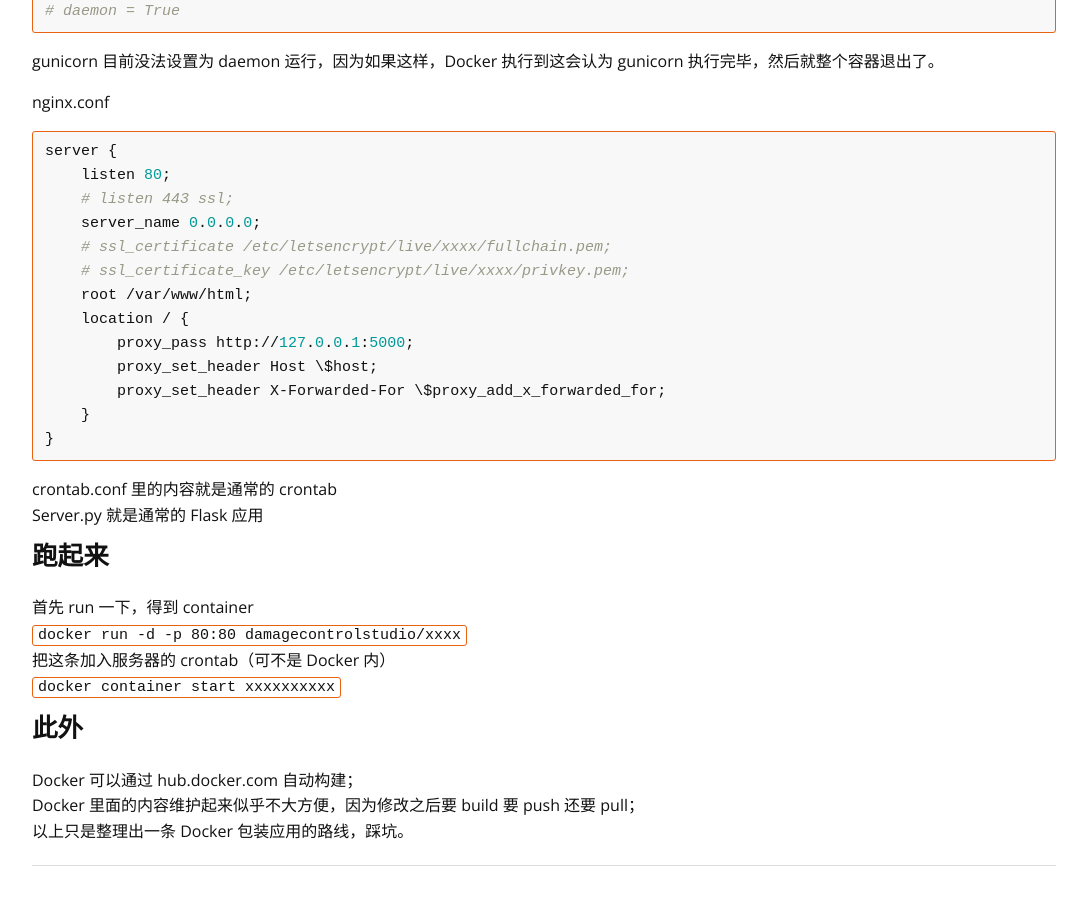
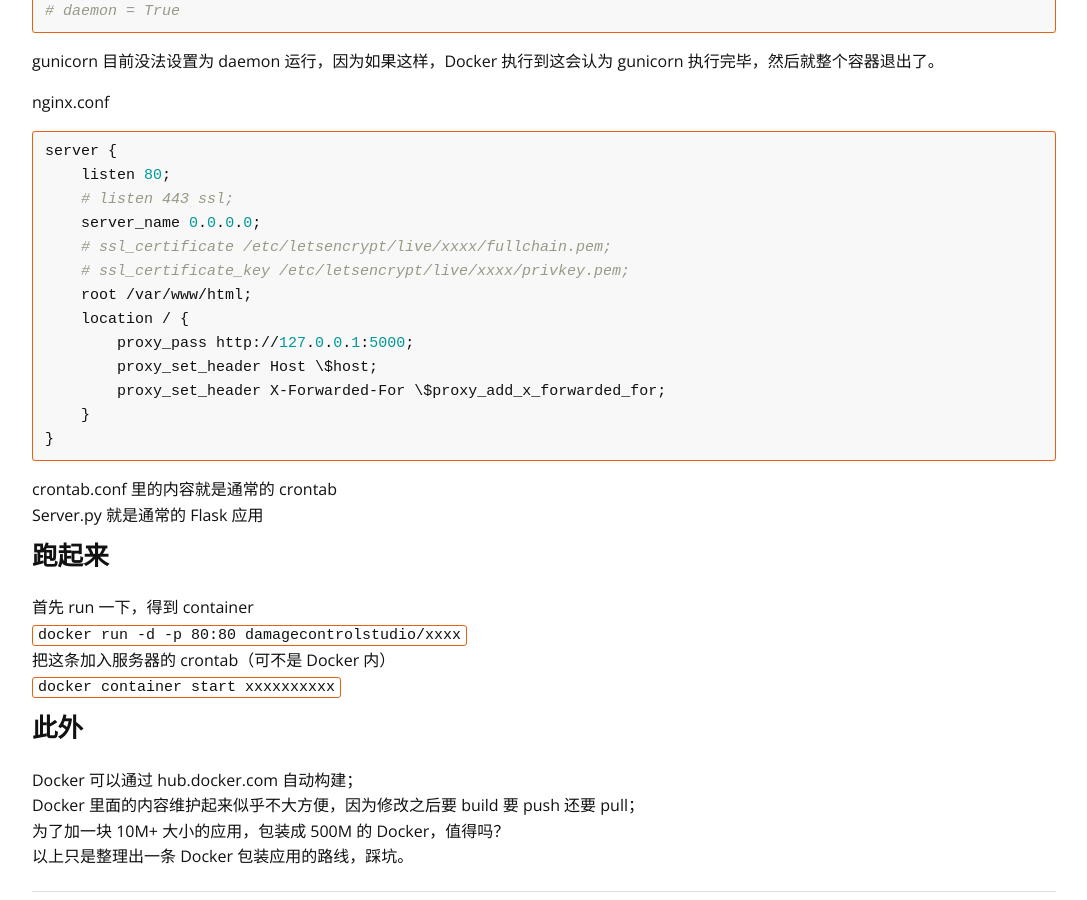
Before and after one commit to DamageControlStudio/HomePage, a Jekyll site: the page built from _posts/2021-02-07-docker-mo-suo.md, in a window 1280 px wide and 900 px high, scrolled down 1307 px. Shown: the whole window, without its empty margins (96-1183 px from the left). Built offline with Jekyll 4.4.1, drawn with Linux system fonts in a browser that asks for light colours; before the commit the page ends 2181 px from its top, so only the background shows below that.

Commit message:
Update 2021-02-07-docker-mo-suo.md

```diff
--- a/_posts/2021-02-07-docker-mo-suo.md
+++ b/_posts/2021-02-07-docker-mo-suo.md
@@ -93,4 +93,5 @@ Server.py 就是通常的 Flask 应用
 
 Docker 可以通过 hub.docker.com 自动构建；
 Docker 里面的内容维护起来似乎不大方便，因为修改之后要 build 要 push 还要 pull；
+为了加一块 10M+ 大小的应用，包装成 500M 的 Docker，值得吗？
 以上只是整理出一条 Docker 包装应用的路线，踩坑。
```
